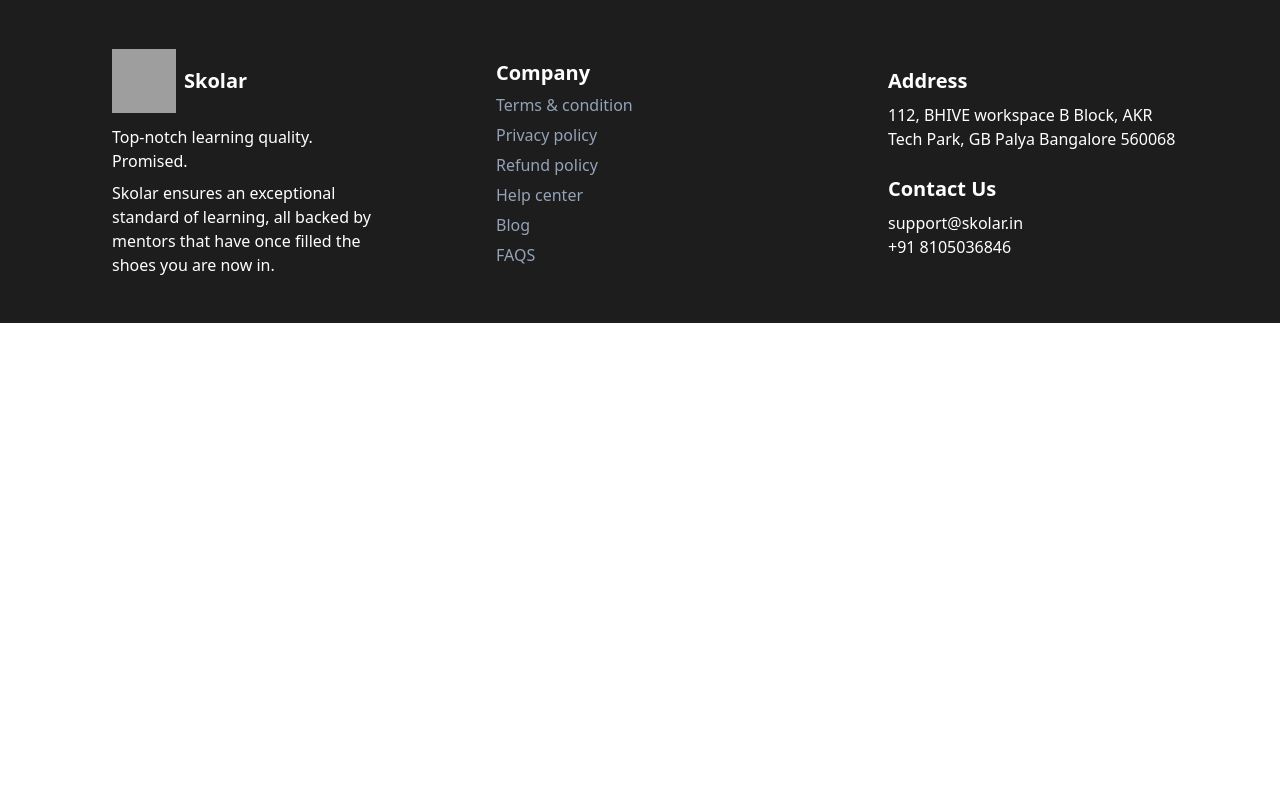
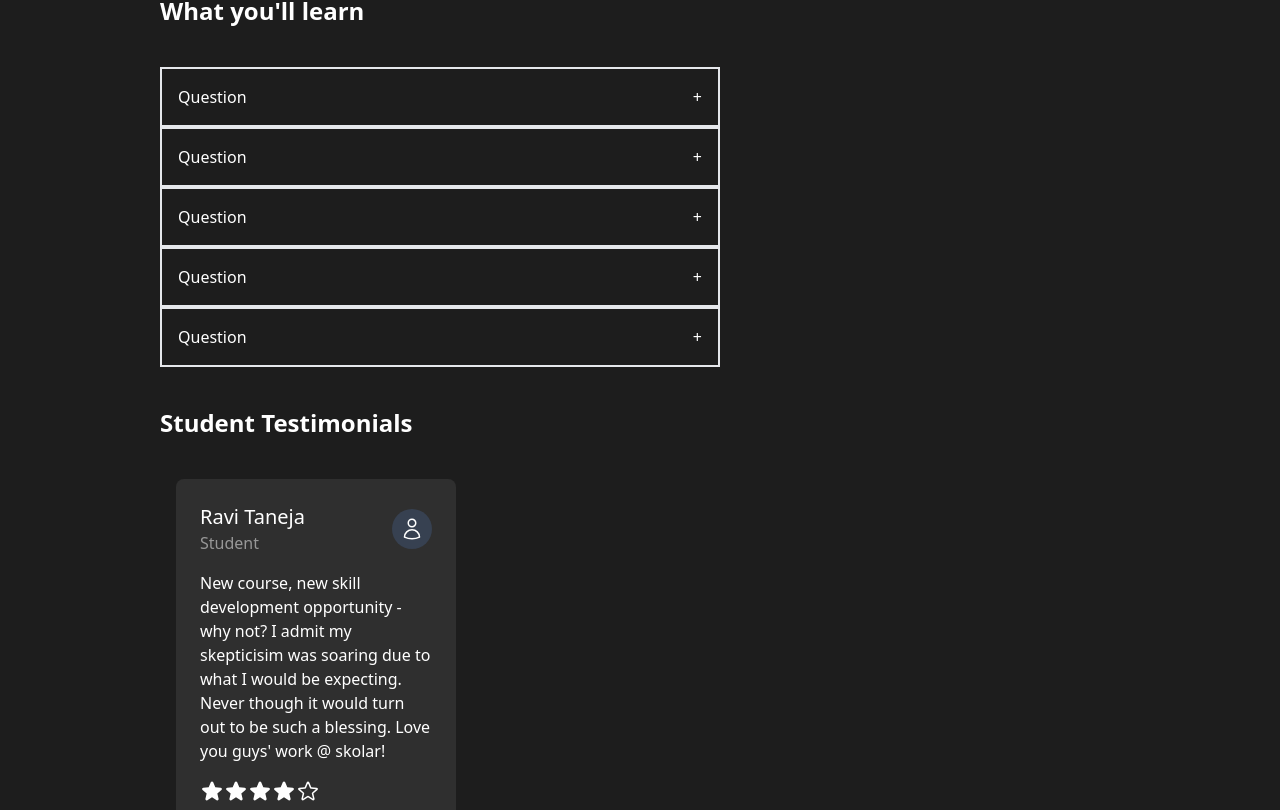
Before and after one commit to edunixaEdu/edunixa-website, a React (Vite) app: page / in a window 1280 px wide. Shown: the part 1490-2300 px from the top of the page. Before the commit the page ends 1813 px from the top, so only its background shows below. Built offline with nearby package versions, Linux system fonts and the light colour scheme; grey boxes are pictures that could not be loaded.

Commit message:
Completed page

```diff
--- a/src/App.jsx
+++ b/src/App.jsx
@@ -7,7 +7,7 @@
 function App() {
   return (
     <div className="flex h-screen flex-col items-center bg-PrimeTwo">
-      <div className="flex max-w-screen-sm flex-col bg-PrimeTwo md:max-w-screen-2xl">
+      <div className="flex w-full flex-col bg-PrimeTwo">
         <Navbar />
         {/* <Home /> */}
         <Course />
--- /dev/null
+++ b/src/components/Course/Components/Accordicon.jsx
@@ -0,0 +1,27 @@
+import React, { useState } from "react";
+
+function Accordicon() {
+  const [display, setDisplay] = useState(false);
+  return (
+    <div>
+      <div
+        className={
+          display
+            ? "flex justify-between bg-purple-600 p-4"
+            : "flex justify-between border-2 p-4"
+        }
+        onClick={() => setDisplay((prevState) => !prevState)}
+      >
+        <div>Question</div>
+        <div>{display ? "-" : "+"}</div>
+      </div>
+      <div
+        className={display ? "block bg-purple-600 bg-opacity-30 p-4" : "hidden"}
+      >
+        Answer
+      </div>
+    </div>
+  );
+}
+
+export default Accordicon;
--- a/src/components/Course/Components/CourseDetails.jsx
+++ b/src/components/Course/Components/CourseDetails.jsx
@@ -1,4 +1,6 @@
 import React from "react";
+import Accordicon from "./Accordicon";
+import Feedback from "./Feedback";
 
 function CourseDetails() {
   return (
@@ -39,7 +41,7 @@
         by some of the best learning institutions.
       </div>
       <div className="my-10 text-2xl font-bold">What you'll learn</div>
-      <div className="grid grid-cols-2 grid-rows-3 gap-14 font-extralight">
+      <div className="grid grid-cols-2 grid-rows-2 gap-14 font-extralight">
         <div className="grid grid-flow-col items-center justify-center">
           <div className="mx-4 h-4 w-4 rounded-full bg-green-300"></div>
           Apply algorithmic techniques and data structures to solve programming
@@ -58,10 +60,18 @@
           <div className="mx-4 h-4 w-4 rounded-full bg-green-300"></div>
           Get acquainted with Genome assembly
         </div>
-        <div className="grid grid-flow-col items-center justify-center">
-          <div className="mx-4 h-4 w-4 rounded-full bg-green-300"></div>
-          Train yourself with multiple training projects
-        </div>
+      </div>
+      <div className="my-10 text-2xl font-bold">What you'll learn</div>
+      <div className="my-10">
+        <Accordicon />
+        <Accordicon />
+        <Accordicon />
+        <Accordicon />
+        <Accordicon />
+      </div>
+      <div className="my-10 text-2xl font-bold">Student Testimonials</div>
+      <div>
+        <Feedback />
       </div>
     </div>
   );
--- a/src/components/Course/Components/CourseImage.jsx
+++ b/src/components/Course/Components/CourseImage.jsx
@@ -3,7 +3,7 @@
 function CourseImage() {
   return (
     <>
-      <div className="absolute right-40 top-28 h-full rounded-2xl bg-PrimeTwo p-4">
+      <div className="absolute right-40 top-28 rounded-2xl bg-PrimeTwo p-4">
         <img
           src="https://www.skolar.in/static/media/courses/dsa.png"
           alt="course-img"
--- /dev/null
+++ b/src/components/Course/Components/Feedback.jsx
@@ -0,0 +1,105 @@
+import React from "react";
+
+function Feedback() {
+  return (
+    <div className="mx-4 w-1/2 rounded-lg bg-card p-6">
+      <div className="flex items-center justify-between">
+        <div>
+          <div className="text-xl">Ravi Taneja</div>
+          <div className="text-white text-opacity-50">Student</div>
+        </div>
+        <div className="rounded-full bg-gray-700 p-2">
+          <svg
+            xmlns="http://www.w3.org/2000/svg"
+            fill="none"
+            viewBox="0 0 24 24"
+            strokeWidth={1.5}
+            stroke="currentColor"
+            className="h-6 w-6"
+          >
+            <path
+              strokeLinecap="round"
+              strokeLinejoin="round"
+              d="M15.75 6a3.75 3.75 0 1 1-7.5 0 3.75 3.75 0 0 1 7.5 0ZM4.501 20.118a7.5 7.5 0 0 1 14.998 0A17.933 17.933 0 0 1 12 21.75c-2.676 0-5.216-.584-7.499-1.632Z"
+            />
+          </svg>
+        </div>
+      </div>
+      <div className="my-4">
+        New course, new skill development opportunity - why not? I admit my
+        skepticisim was soaring due to what I would be expecting. Never though
+        it would turn out to be such a blessing. Love you guys' work @ skolar!
+      </div>
+      <div className="flex">
+        <svg
+          xmlns="http://www.w3.org/2000/svg"
+          viewBox="0 0 24 24"
+          fill="currentColor"
+          className="h-6 w-6"
+        >
+          <path
+            fillRule="evenodd"
+            d="M10.788 3.21c.448-1.077 1.976-1.077 2.424 0l2.082 5.006 5.404.434c1.164.093 1.636 1.545.749 2.305l-4.117 3.527 1.257 5.273c.271 1.136-.964 2.033-1.96 1.425L12 18.354 7.373 21.18c-.996.608-2.231-.29-1.96-1.425l1.257-5.273-4.117-3.527c-.887-.76-.415-2.212.749-2.305l5.404-.434 2.082-5.005Z"
+            clipRule="evenodd"
+          />
+        </svg>
+
+        <svg
+          xmlns="http://www.w3.org/2000/svg"
+          viewBox="0 0 24 24"
+          fill="currentColor"
+          className="h-6 w-6"
+        >
+          <path
+            fillRule="evenodd"
+            d="M10.788 3.21c.448-1.077 1.976-1.077 2.424 0l2.082 5.006 5.404.434c1.164.093 1.636 1.545.749 2.305l-4.117 3.527 1.257 5.273c.271 1.136-.964 2.033-1.96 1.425L12 18.354 7.373 21.18c-.996.608-2.231-.29-1.96-1.425l1.257-5.273-4.117-3.527c-.887-.76-.415-2.212.749-2.305l5.404-.434 2.082-5.005Z"
+            clipRule="evenodd"
+          />
+        </svg>
+
+        <svg
+          xmlns="http://www.w3.org/2000/svg"
+          viewBox="0 0 24 24"
+          fill="currentColor"
+          className="h-6 w-6"
+        >
+          <path
+            fillRule="evenodd"
+            d="M10.788 3.21c.448-1.077 1.976-1.077 2.424 0l2.082 5.006 5.404.434c1.164.093 1.636 1.545.749 2.305l-4.117 3.527 1.257 5.273c.271 1.136-.964 2.033-1.96 1.425L12 18.354 7.373 21.18c-.996.608-2.231-.29-1.96-1.425l1.257-5.273-4.117-3.527c-.887-.76-.415-2.212.749-2.305l5.404-.434 2.082-5.005Z"
+            clipRule="evenodd"
+          />
+        </svg>
+
+        <svg
+          xmlns="http://www.w3.org/2000/svg"
+          viewBox="0 0 24 24"
+          fill="currentColor"
+          className="h-6 w-6"
+        >
+          <path
+            fillRule="evenodd"
+            d="M10.788 3.21c.448-1.077 1.976-1.077 2.424 0l2.082 5.006 5.404.434c1.164.093 1.636 1.545.749 2.305l-4.117 3.527 1.257 5.273c.271 1.136-.964 2.033-1.96 1.425L12 18.354 7.373 21.18c-.996.608-2.231-.29-1.96-1.425l1.257-5.273-4.117-3.527c-.887-.76-.415-2.212.749-2.305l5.404-.434 2.082-5.005Z"
+            clipRule="evenodd"
+          />
+        </svg>
+
+        <svg
+          xmlns="http://www.w3.org/2000/svg"
+          fill="none"
+          viewBox="0 0 24 24"
+          strokeWidth={1.5}
+          stroke="currentColor"
+          className="h-6 w-6"
+        >
+          <path
+            strokeLinecap="round"
+            strokeLinejoin="round"
+            d="M11.48 3.499a.562.562 0 0 1 1.04 0l2.125 5.111a.563.563 0 0 0 .475.345l5.518.442c.499.04.701.663.321.988l-4.204 3.602a.563.563 0 0 0-.182.557l1.285 5.385a.562.562 0 0 1-.84.61l-4.725-2.885a.562.562 0 0 0-.586 0L6.982 20.54a.562.562 0 0 1-.84-.61l1.285-5.386a.562.562 0 0 0-.182-.557l-4.204-3.602a.562.562 0 0 1 .321-.988l5.518-.442a.563.563 0 0 0 .475-.345L11.48 3.5Z"
+          />
+        </svg>
+      </div>
+    </div>
+  );
+}
+
+export default Feedback;
--- a/src/components/Course/Course.jsx
+++ b/src/components/Course/Course.jsx
@@ -5,10 +5,10 @@
 
 export const Course = () => {
   return (
-    <>
+    <div className="w-full px-20">
       <CourseImage />
       <CourseName />
       <CourseDetails />
-    </>
+    </div>
   );
 };
```
